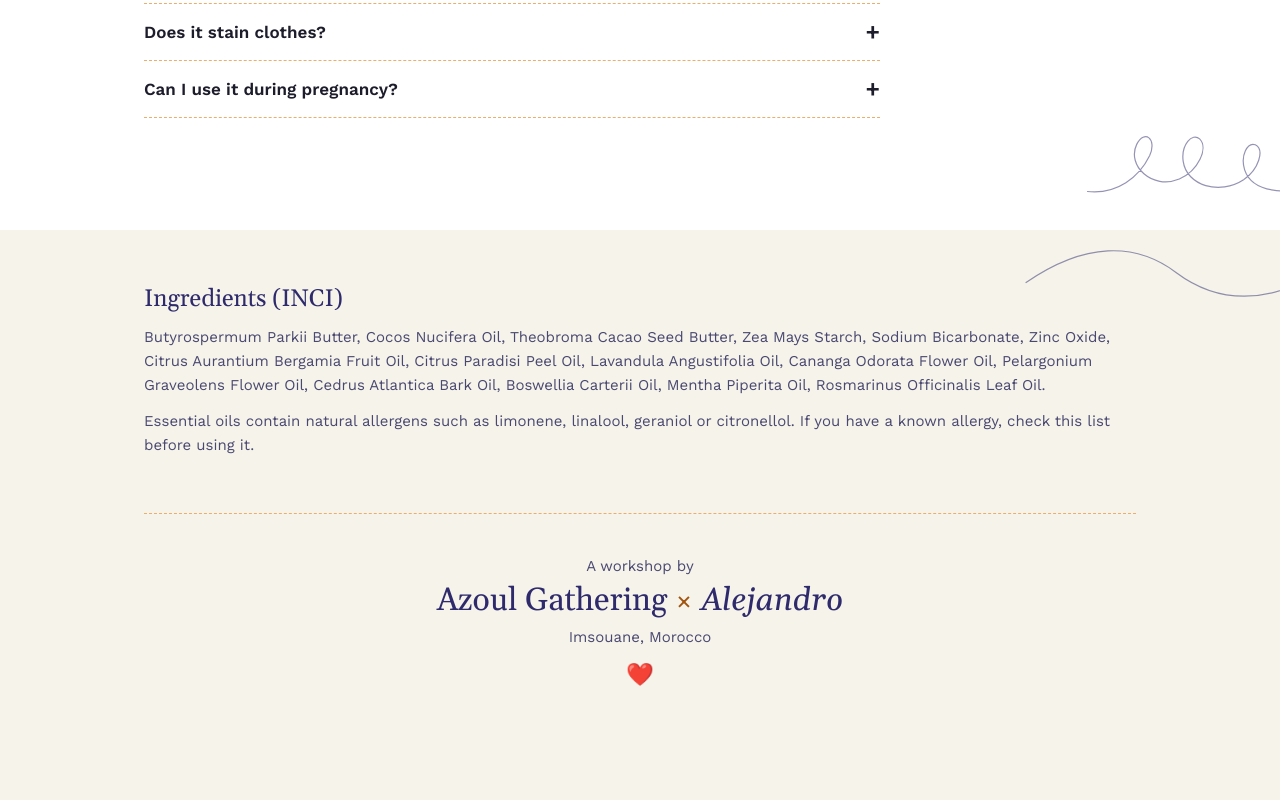
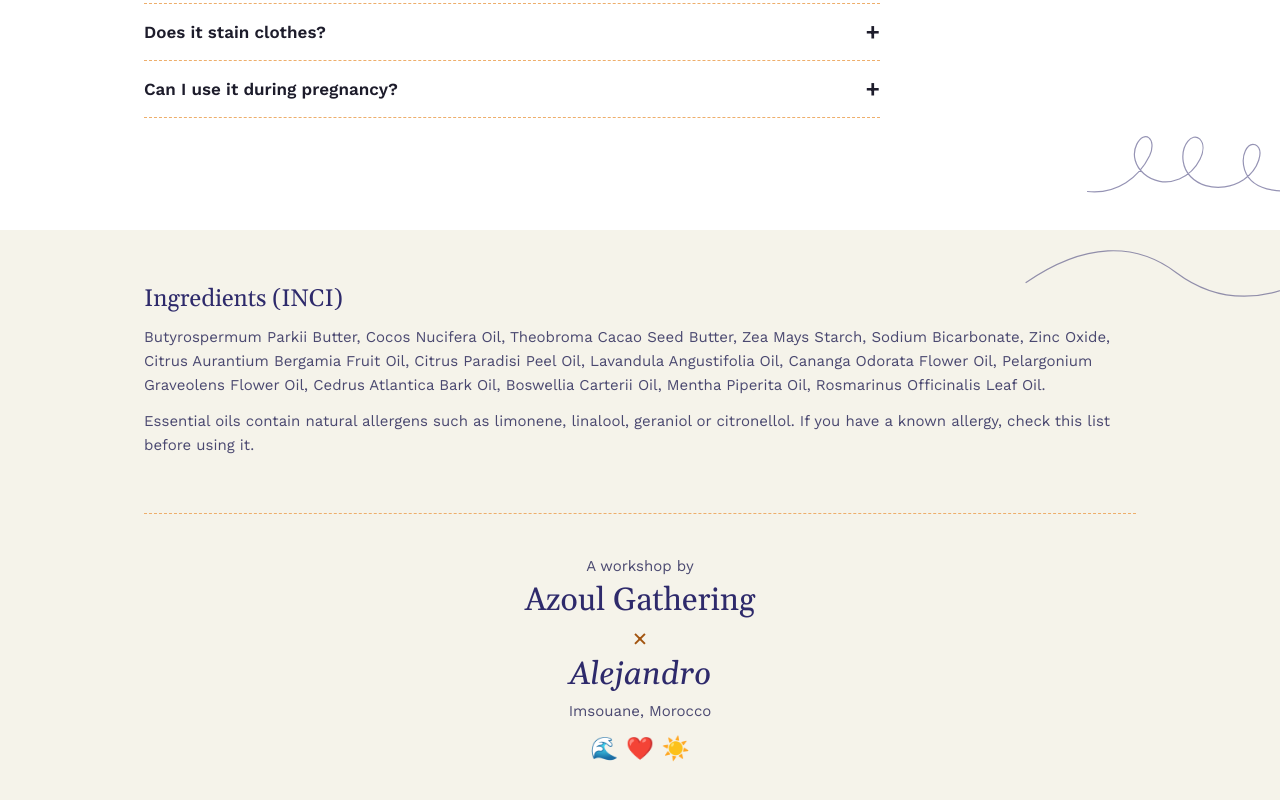
Before and after one commit to afmdev/azoul-workshop, a plain HTML site: page public/index.html in a window 1280 px wide. Shown: the part 7044-7844 px from the top of the page. Before the commit the page ends 7786 px from the top, so only its background shows below. Drawn offline with nearby package versions, Linux system fonts and the light colour scheme.

Commit message:
Footer credit: stacked lockup, wave and sun beside the heart

```diff
--- a/public/index.html
+++ b/public/index.html
@@ -356,7 +356,10 @@
   .pie-autor { text-align: center; padding-top: 2.5rem; margin-top: 1rem; border-top: 1px dashed var(--linea); }
   .pie-autor p { max-width: none; margin-inline: auto; font-size: 0.9375rem; color: var(--cacao-suave); }
   .pie-autor .pie-marca { font-family: var(--display); font-size: clamp(1.5rem, 5.5vw, 2rem); line-height: 1.2; color: var(--cacao); margin-block: 0.25rem 0.3rem; }
-  .pie-autor .corazon { margin-top: 0.9rem; font-size: 1.4rem; line-height: 1; }
+  /* Footer lockup stacks: wordmark / × / name */
+  .pie-autor .pie-marca .x, .pie-autor .pie-marca em { display: block; }
+  .pie-autor .pie-marca .x { margin: 0.1em 0; }
+  .pie-autor .corazon { letter-spacing: 0.35em; margin-right: -0.35em; margin-top: 0.9rem; font-size: 1.4rem; line-height: 1; }
   footer li a { display: inline-flex; align-items: center; min-height: 44px; }
 
   /* ---------- Wider screens ---------- */
@@ -958,7 +961,7 @@ function render(lang) {
     <p>${ui.recipeNote}</p></div></details>`;
   el("lista-faq").innerHTML = receta + t.faq.map(([p, r]) => `<details><summary>${p}</summary><p>${r}</p></details>`).join("");
   el("inci-completo").textContent = INGREDIENTES.map((i) => i.inci).join(", ") + ".";
-  el("pie-autor").innerHTML = `<p>${ui.byTop}</p><p class="pie-marca collab">${marca}</p><p>${ui.byPlace}</p><p class="corazon" aria-hidden="true">❤️</p>`;
+  el("pie-autor").innerHTML = `<p>${ui.byTop}</p><p class="pie-marca collab">${marca}</p><p>${ui.byPlace}</p><p class="corazon" aria-hidden="true">🌊❤️☀️</p>`;
 
   // Language switcher state
   el("idioma-actual").textContent = BANDERAS[lang];
```
Also changed, not shown: 1 other file.
